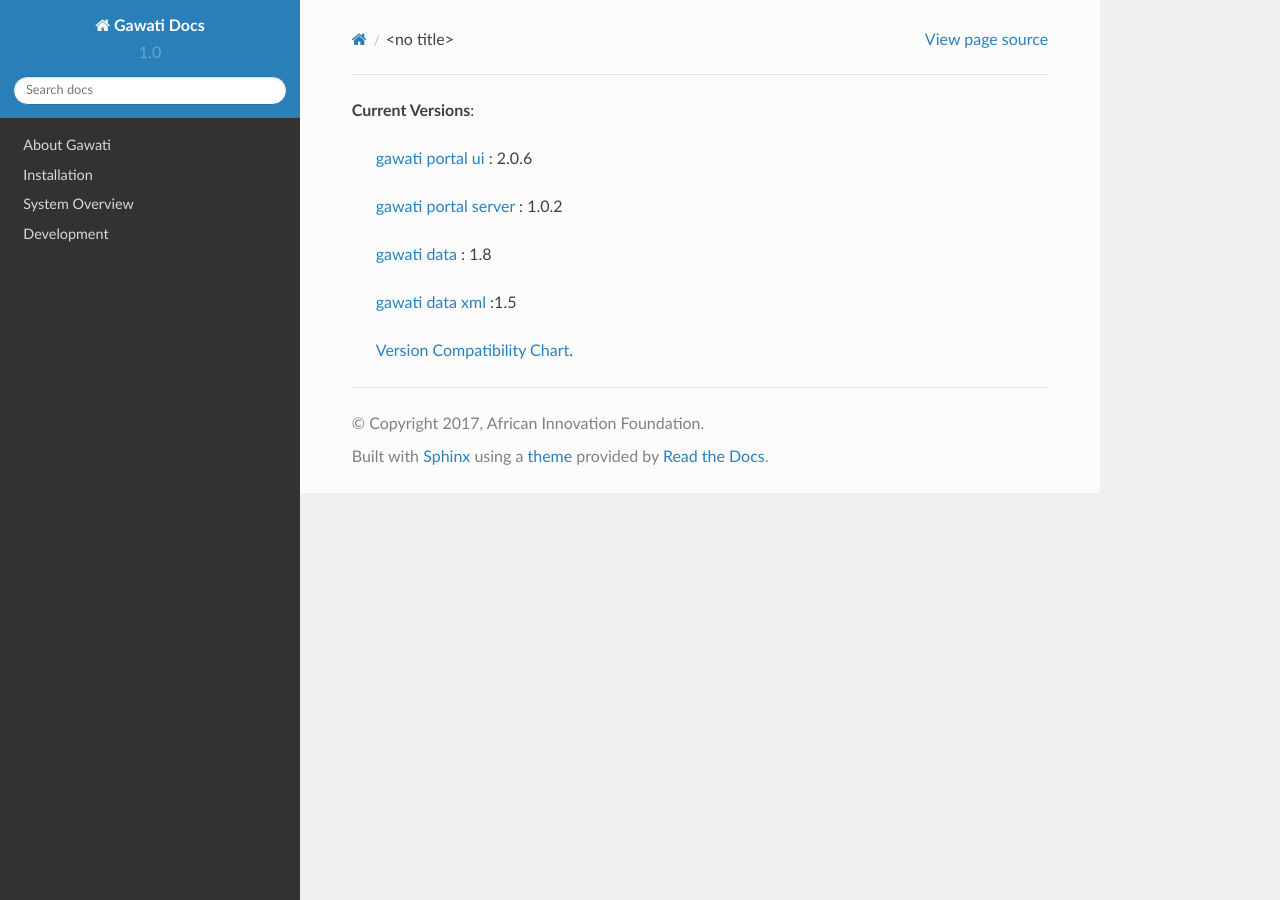
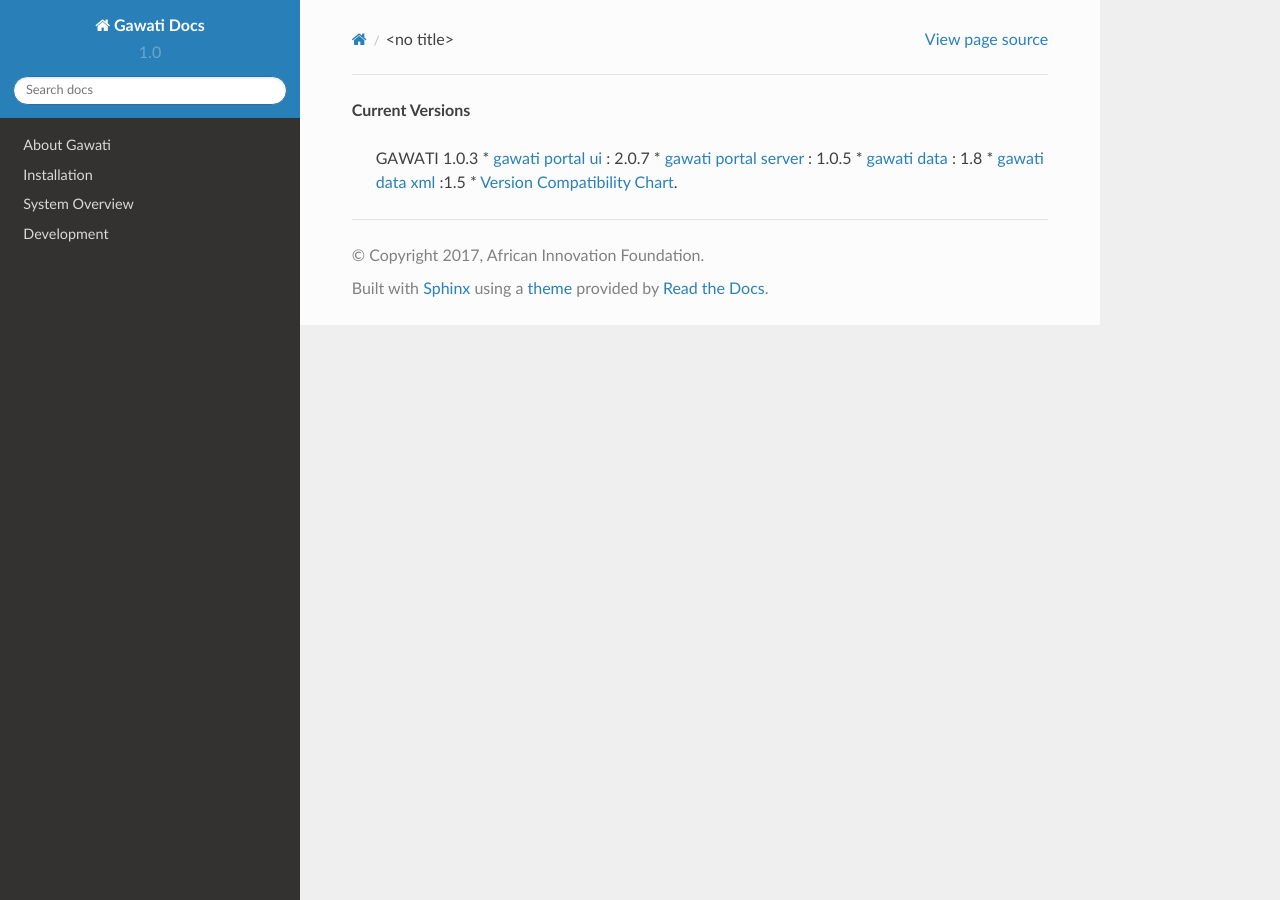
Before and after one commit to gawati/gawati-docs, a Sphinx documentation site: the page built from docs/source/development/version-info.rst, in a window 1280 px wide. Built offline with Sphinx 7.4.7 and the Read the Docs theme 2.0.0, drawn with Linux system fonts in a browser that asks for light colours.

Commit message:
Fixing documentation

```diff
--- a/docs/source/development/dev-env-local.rst
+++ b/docs/source/development/dev-env-local.rst
@@ -16,7 +16,7 @@ The installation items are listed below:
   1. eXist-db: Download and install eXist-db, see `eXist-db <https://bintray.com/existdb/releases/exist/3.6.0/view>`_ Remember to note down the admin password of the eXist-db installation, you will need that later.
   2. Ant: Download and `install Ant <http://ant.apache.org/manual/install.html#installing>`_
   3. Apache: Install Apache, on Cent OS, Ubuntu and OS X this will likely be installed by default, on Windows you will have to download and install, see `Apache for Windows <https://www.apachehaus.com/cgi-bin/download.plx>`_; enable `mod_alias`, `mod_rewrite`, `mod_proxy`, `mod_proxy_http` and enable htaccess.
-  4. Visual Studio Code: This is if you want play around with gawati code. Download, and setup Visual Studio Code (there are versions for Windows, OS X and Linux) for development, see :doc:`VS Code Setup <./using-vscode>`_
+  4. Visual Studio Code: This is if you want play around with gawati code. Download, and setup Visual Studio Code (there are versions for Windows, OS X and Linux) for development, see `VS Code Setup <./using-vscode>`_
 
 You can either build the source from github for each component, or you can install a released version of a component. For getting familiar with the system we recommend starting by installing a released version.
 
--- a/docs/source/development/version-compat.rst
+++ b/docs/source/development/version-compat.rst
@@ -3,7 +3,7 @@ Version Compatibility Chart
 
 +-------+--------+------+------+-------+------+
 |GAWATI |GAWATI  |GAWATI|PORTAL|PORTAL |      |
-|VERSION|DATA XML|DATA  |SERVER|UI     |STATUS|
+|VERSION|DATA XML|DATA  |UI    |SERVER |STATUS|
 +=======+========+======+======+=======+======+
 | 1.0.3 | 1.5    |1.8   |2.0.7 |1.0.5  |  OK  |
 +-------+--------+------+------+-------+------+
--- a/docs/source/development/version-info.rst
+++ b/docs/source/development/version-info.rst
@@ -1,11 +1,12 @@
 
-**Current Versions**:
+**Current Versions**
 
-  * `gawati portal ui`_ : 2.0.6
-  * `gawati portal server`_ : 1.0.2
-  * `gawati data`_ : 1.8
-  * `gawati data xml`_ :1.5
-  * :doc:`Version Compatibility Chart <./version-compat>`.
+  * GAWATI 1.0.3
+    * `gawati portal ui`_ : 2.0.7
+    * `gawati portal server`_ : 1.0.5
+    * `gawati data`_ : 1.8
+    * `gawati data xml`_ :1.5
+    * :doc:`Version Compatibility Chart <./version-compat>`.
 
 
 
```
